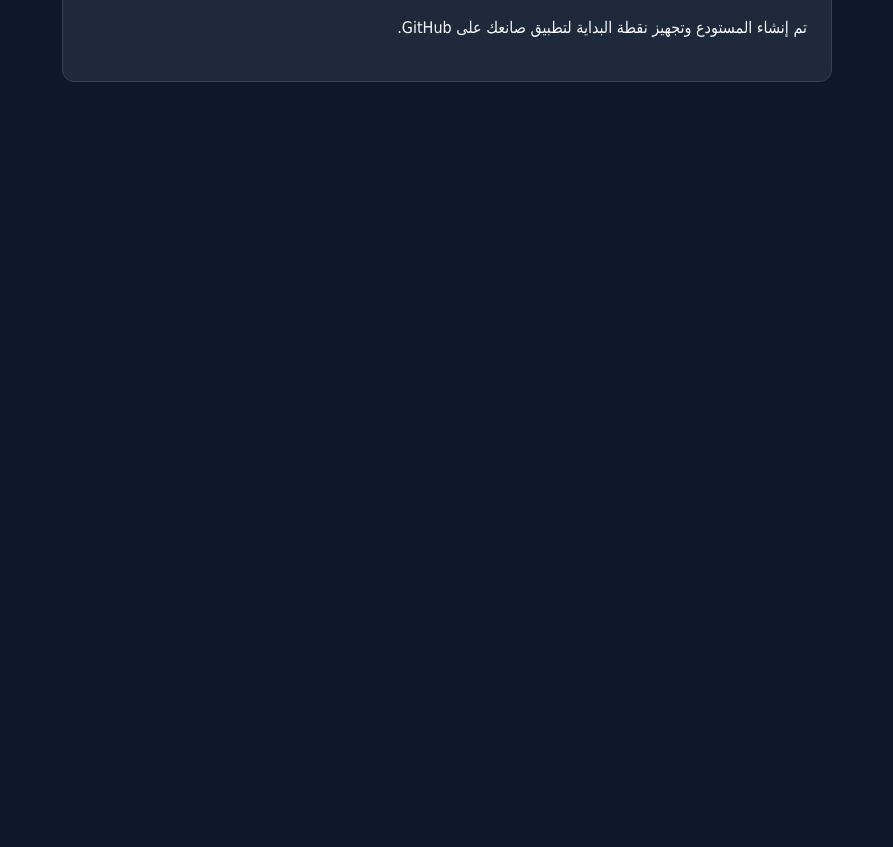
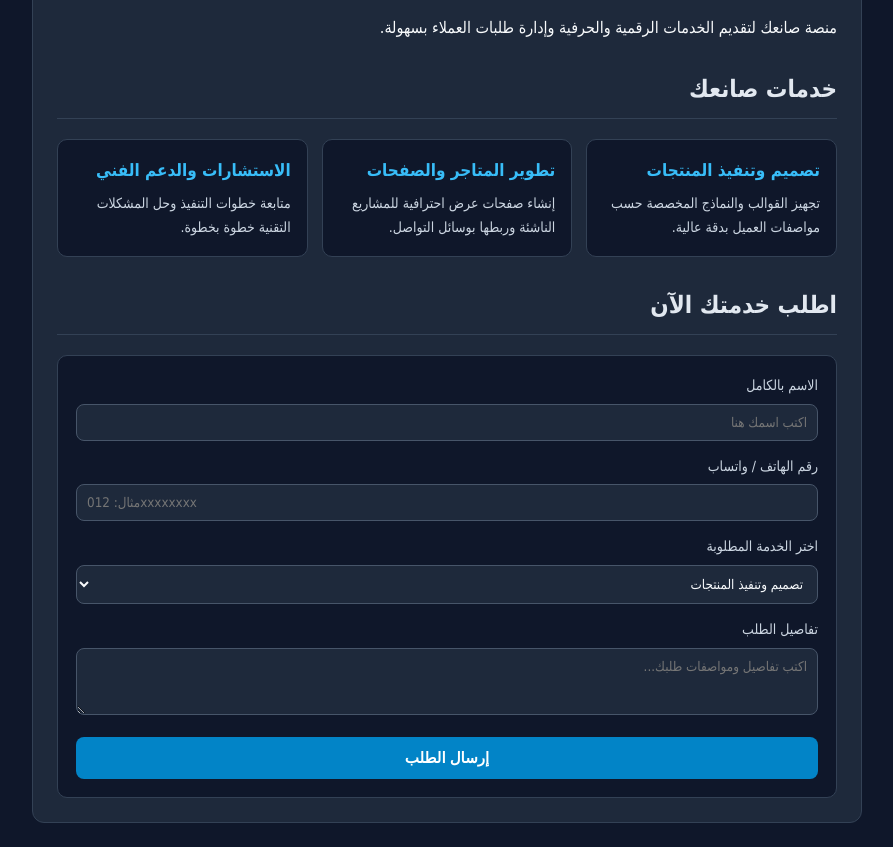
Before and after one commit to mahmoudtonsy82-cmyk/saneak-app, a plain HTML site: page index.html in a window 1280 px wide. Shown: the part 155-1002 px from the top of the page, without its empty margins (193-1086 px from the left). Before the commit the page ends 800 px from the top, so only its background shows below. Drawn offline with Linux system fonts and the light colour scheme.

Commit message:
Update index.html

```diff
--- a/index.html
+++ b/index.html
@@ -14,7 +14,7 @@
       line-height: 1.7;
     }
     .box {
-      max-width: 720px;
+      max-width: 780px;
       margin: 0 auto;
       background: #1e293b;
       border: 1px solid #334155;
@@ -25,6 +25,12 @@
       margin-top: 0;
       color: #38bdf8;
     }
+    h2 {
+      color: #e2e8f0;
+      border-bottom: 1px solid #334155;
+      padding-bottom: 8px;
+      margin-top: 28px;
+    }
     .badge {
       display: inline-block;
       background: #0284c7;
@@ -34,13 +40,133 @@
       font-size: 14px;
       margin-bottom: 12px;
     }
+    .services-grid {
+      display: grid;
+      grid-template-columns: repeat(auto-fit, minmax(210px, 1fr));
+      gap: 14px;
+      margin-top: 14px;
+    }
+    .service-card {
+      background: #0f172a;
+      border: 1px solid #334155;
+      border-radius: 10px;
+      padding: 16px;
+    }
+    .service-card h3 {
+      margin: 0 0 8px 0;
+      color: #38bdf8;
+      font-size: 17px;
+    }
+    .service-card p {
+      margin: 0;
+      font-size: 14px;
+      color: #cbd5e1;
+    }
+    .order-form {
+      background: #0f172a;
+      border: 1px solid #334155;
+      border-radius: 10px;
+      padding: 18px;
+      margin-top: 16px;
+    }
+    label {
+      display: block;
+      margin-bottom: 6px;
+      font-size: 14px;
+      color: #cbd5e1;
+    }
+    input, select, textarea {
+      width: 100%;
+      box-sizing: border-box;
+      padding: 10px;
+      margin-bottom: 14px;
+      border-radius: 8px;
+      border: 1px solid #475569;
+      background: #1e293b;
+      color: #f8fafc;
+      font-family: inherit;
+    }
+    button {
+      background: #0284c7;
+      color: #fff;
+      border: none;
+      padding: 12px 20px;
+      border-radius: 8px;
+      font-size: 15px;
+      font-weight: bold;
+      cursor: pointer;
+      width: 100%;
+    }
+    button:hover {
+      background: #0369a1;
+    }
+    .msg {
+      display: none;
+      margin-top: 14px;
+      padding: 12px;
+      border-radius: 8px;
+      background: #064e3b;
+      border: 1px solid #10b981;
+      color: #ecfdf5;
+      font-size: 14px;
+    }
   </style>
 </head>
 <body>
   <div class="box">
     <div class="badge">المرحلة الثانية — قيد التطوير</div>
     <h1>تطبيق صانعك (Saneak App)</h1>
-    <p>تم إنشاء المستودع وتجهيز نقطة البداية لتطبيق صانعك على GitHub.</p>
+    <p>منصة صانعك لتقديم الخدمات الرقمية والحرفية وإدارة طلبات العملاء بسهولة.</p>
+
+    <h2>خدمات صانعك</h2>
+    <div class="services-grid">
+      <div class="service-card">
+        <h3>تصميم وتنفيذ المنتجات</h3>
+        <p>تجهيز القوالب والنماذج المخصصة حسب مواصفات العميل بدقة عالية.</p>
+      </div>
+      <div class="service-card">
+        <h3>تطوير المتاجر والصفحات</h3>
+        <p>إنشاء صفحات عرض احترافية للمشاريع الناشئة وربطها بوسائل التواصل.</p>
+      </div>
+      <div class="service-card">
+        <h3>الاستشارات والدعم الفني</h3>
+        <p>متابعة خطوات التنفيذ وحل المشكلات التقنية خطوة بخطوة.</p>
+      </div>
+    </div>
+
+    <h2>اطلب خدمتك الآن</h2>
+    <form class="order-form" id="orderForm">
+      <label for="clientName">الاسم بالكامل</label>
+      <input type="text" id="clientName" placeholder="اكتب اسمك هنا" required />
+
+      <label for="clientPhone">رقم الهاتف / واتساب</label>
+      <input type="tel" id="clientPhone" placeholder="مثال: 012xxxxxxxx" required />
+
+      <label for="serviceType">اختر الخدمة المطلوبة</label>
+      <select id="serviceType">
+        <option value="تصميم وتنفيذ المنتجات">تصميم وتنفيذ المنتجات</option>
+        <option value="تطوير المتاجر والصفحات">تطوير المتاجر والصفحات</option>
+        <option value="الاستشارات والدعم الفني">الاستشارات والدعم الفني</option>
+      </select>
+
+      <label for="orderNotes">تفاصيل الطلب</label>
+      <textarea id="orderNotes" rows="3" placeholder="اكتب تفاصيل ومواصفات طلبك..."></textarea>
+
+      <button type="submit">إرسال الطلب</button>
+      <div class="msg" id="confirmMsg"></div>
+    </form>
   </div>
+
+  <script>
+    document.getElementById('orderForm').addEventListener('submit', function(e) {
+      e.preventDefault();
+      const name = document.getElementById('clientName').value.trim();
+      const service = document.getElementById('serviceType').value;
+      const msgBox = document.getElementById('confirmMsg');
+      msgBox.textContent = 'تم استلام طلبك بنجاح يا ' + name + ' بخصوص خدمة (' + service + '). سنتواصل معك قريباً.';
+      msgBox.style.display = 'block';
+      this.reset();
+    });
+  </script>
 </body>
 </html>
```
